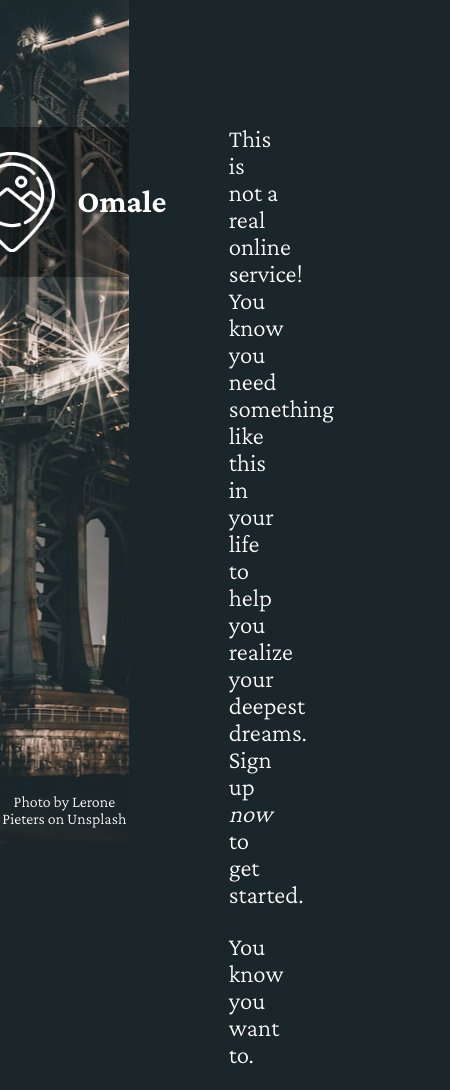
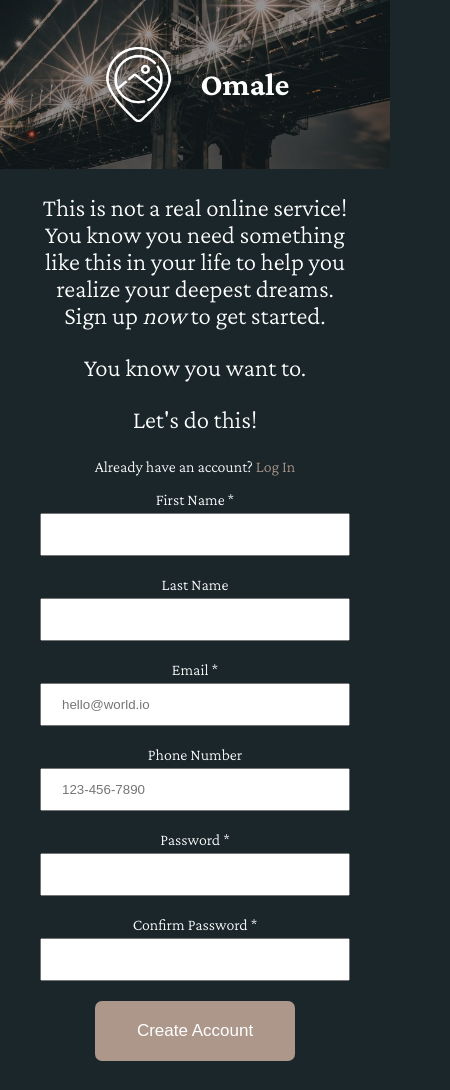
Before and after one commit to hellodecember/Sign_Up_Form, a plain HTML site: page index.html in a window 390 px wide. Shown: the top 1090 px of the page, 450 px wide, since content can reach past the window. After the commit the page ends 1061 px from the top, so only its background shows below. Drawn offline with nearby package versions, Linux system fonts and the light colour scheme.

Commit message:
Moblie responsive.

```diff
--- a/styles.css
+++ b/styles.css
@@ -125,7 +125,7 @@ input[type=submit], input[type=reset] {
 }
 
 input[type=submit] {
-    width: 30%;
+    width: 200px;
     margin-right: 10%;
     height: 60px;
 }
@@ -138,3 +138,55 @@ input[type=submit] {
 .right-column a:hover {
     color: beige;
 }
+
+/************************************************/
+/*            For smaller screens               */
+/************************************************/
+@media only screen and (max-width: 800px) {
+    .container {
+        flex-flow: column;
+        text-align: center;
+        grid-template-columns: 100vw;
+    }
+
+    .left-column {
+        background-size: 100vw;
+        display: flex;
+        width: 100vw;
+        height: 20vh;
+    }
+
+    .banner {
+        gap: 10px;
+        position: static;
+        width: 100vw;
+    }
+
+    #pin {
+        width: 75px;
+        height: 75px;
+    }
+
+    .left-column p {
+        display: none;
+    }
+
+    .right-column {
+        width: auto;
+        height: auto;
+        padding: 0 40px;
+    }
+
+    .right-column .input {
+        width: 100%;
+        justify-content: center;
+    }
+
+    input[type=submit] {
+        width: 200px;
+        margin-right: 0;
+        height: 60px;
+        display: block;
+        margin: 0 auto;
+    }
+}
```
